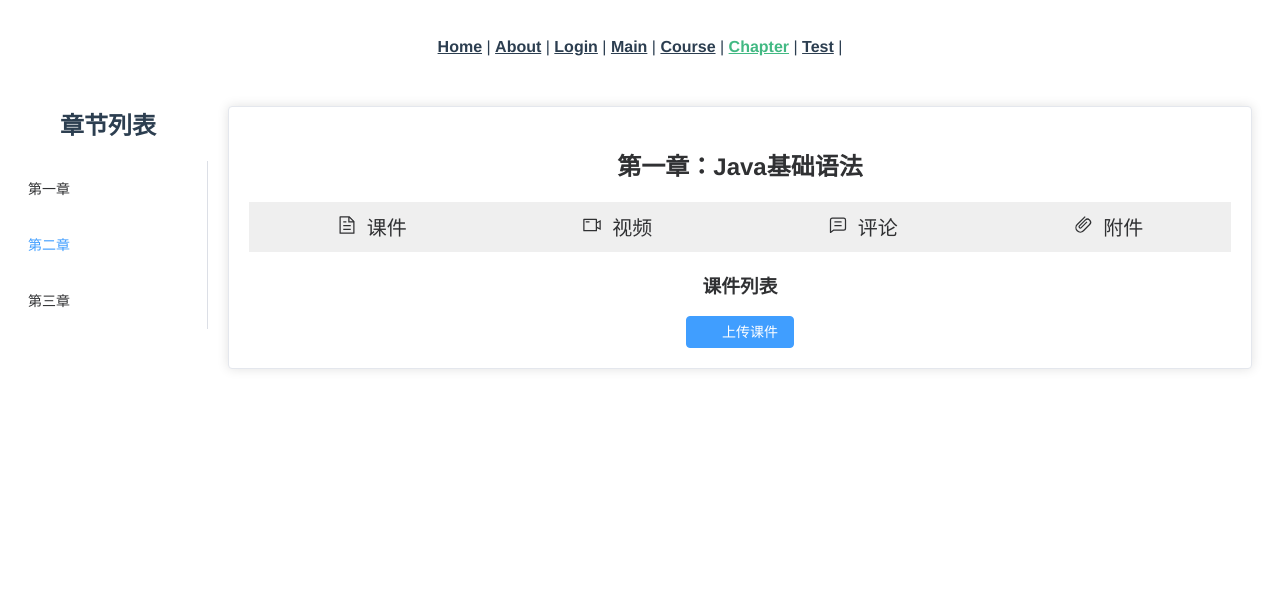
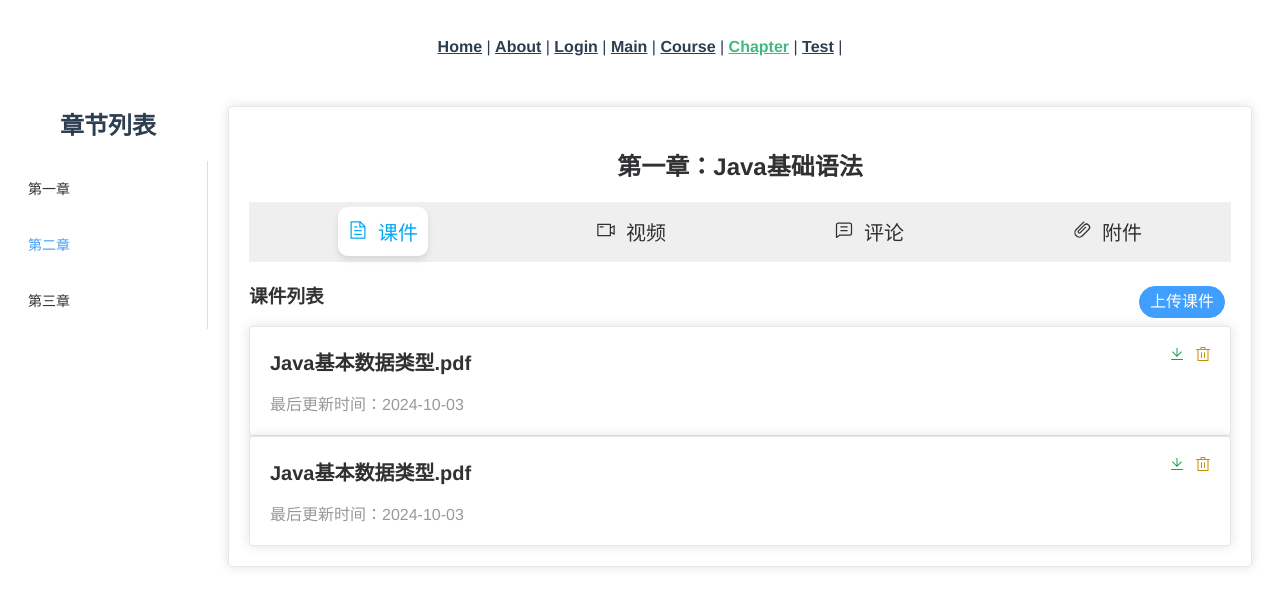
Before and after one commit to Nefelibata-Zhu/SUSTech-OOAD-OpenCourseWebsite, a Vue app in the folder Frontend/open-course-website/: page /#/chapter in a window 1280 px wide. Shown: the top 606 px of the page. Built offline with nearby package versions, Linux system fonts and the light colour scheme.

Commit message:
Update ChapterView

```diff
--- a/Frontend/open-course-website/src/views/ChapterView.vue
+++ b/Frontend/open-course-website/src/views/ChapterView.vue
@@ -13,43 +13,43 @@
         <el-card>
           <h2>第一章：Java基础语法</h2>
           <div class="slideway">
-            <div>
+            <div @click="this.status='课件'" :class="{ active: status === '课件' }" style="cursor: pointer">
               <el-icon class="icon"><Document /></el-icon>
               <span>课件</span>
             </div>
-            <div>
+            <div @click="this.status='视频'" :class="{ active: status === '视频' }" style="cursor: pointer">
               <el-icon class="icon"><VideoCamera /></el-icon>
               <span>视频</span>
             </div>
-            <div>
+            <div @click="this.status='评论'" :class="{ active: status === '评论' }" style="cursor: pointer">
               <el-icon class="icon"><ChatLineSquare /></el-icon>
               <span>评论</span>
             </div>
-            <div>
+            <div @click="this.status='附件'" :class="{ active: status === '附件' }" style="cursor: pointer">
               <el-icon class="icon"><Paperclip /></el-icon>
               <span>附件</span>
             </div>
           </div>
           <div>
-            <h3>{{getText1(this.status)}}</h3>
-            <div class="upload-button">
-              <el-button type="primary" icon="el-icon-upload">{{ getUploadButtonText(this.status) }}</el-button>
+            <div class="container">
+              <h3>{{getText1(this.status)}}</h3>
+              <el-button class="upload-button" type="primary">{{ getUploadButtonText(this.status) }}</el-button>
             </div>
-            <div class="content">
-              <div class="file-item" v-for="file in files" :key="file.id">
-                <div class="file-info">
-                  <div class="file-name">{{  }}</div>
-                  <div class="file-details">
-                    <span>{{  }}</span>
-                    <span>{{  }}</span>
-                  </div>
-                </div>
-                <div class="file-actions">
-                  <el-button type="text" icon="el-icon-download"></el-button>
-                  <el-button type="text" icon="el-icon-edit"></el-button>
-                  <el-button type="text" icon="el-icon-delete"></el-button>
-                </div>
-              </div>
+            <div class="list">
+              <el-row :gutter="20" v-for="(file, fileIndex) in this.coursewares" :key="file.fileID">
+                <el-col :span="24" >
+                  <el-card class="file-card">
+                    <div class="file-info">
+                      <span style="font-weight: bold; font-size: 20px; margin-bottom: 15px;">{{ file.fileName }}</span>
+                      <span style="color: #999;">最后更新时间：{{ file.updateTime }}</span>
+                    </div>
+                    <div class="file-actions">
+                      <el-icon class="download-button" @click="downloadFile(fileIndex)"><download /></el-icon>
+                      <el-icon class="delete-button" @click="deleteFile(fileIndex)"><delete /></el-icon>
+                    </div>
+                  </el-card>
+                </el-col>
+              </el-row>
             </div>
           </div>
         </el-card>
@@ -73,7 +73,23 @@ export default {
   },
   data() {
     return{
+      chapterID: 1,
       status: '课件',
+      coursewares: [
+        {
+          fileID: 1,
+          fileName: 'Java基本数据类型.pdf',
+          updateTime: '2024-10-03',
+        },
+        {
+          fileID: 2,
+          fileName: 'Java基本数据类型.pdf',
+          updateTime: '2024-10-03',
+        }
+      ],
+      videos: [
+
+      ],
     }
   },
   methods: {
@@ -98,6 +114,14 @@ export default {
       } else if (status === '附件') {
         return '上传附件';
       }
+    },
+    downloadFile(fileIndex){
+      alert("Downloading the file" + fileIndex)
+      console.log("Downloading the file" + fileIndex);
+    },
+    deleteFile(fileIndex){
+      alert("Deleting the file" + fileIndex)
+      console.log("Deleting the file" + fileIndex);
     }
   },
 
@@ -106,15 +130,84 @@ export default {
 
 <style>
 .slideway {
+  padding: 5px;
   display: flex;
   height: 50px;
   font-size: 20px;
   align-items: center; /* Center vertically */
   justify-content: space-around;
   margin-top: 20px;
-  background-color: #efefef ;
+  background-color: #efefef;
 }
+
+.active {
+  background-color: #ffffff;
+  color: #03a9f4;
+  border-radius: 10px;
+  padding: 10px;
+  box-shadow: 0 4px 6px rgba(0, 0, 0, 0.1);
+  transition: background-color 0.5s ease, border-color 0.5s ease, box-shadow 0.5s ease;
+}
+
 .icon {
   margin-right: 10px;
 }
+
+.file-card {
+  display: flex;
+  justify-content: space-between;
+  align-items: center;
+}
+
+.file-info {
+  display: flex;
+  flex-direction: column;
+  align-items: flex-start;
+  font-size: 16px;
+}
+
+.file-name {
+  font-weight: bold;
+}
+
+.file-meta {
+  color: #999;
+}
+
+.file-actions {
+  position: absolute;
+  top: 20px;
+  right: 20px;
+  color: #409EFF;
+}
+
+.container {
+  display: flex;
+  justify-content: space-between;
+  align-items: center;
+}
+
+.upload-button {
+  text-align: center;
+  border-radius: 25px;
+  padding: 10px;
+  cursor: pointer;
+  margin-top: 15px; /* 顶部间距 */
+  margin-right: 6px;
+  display: flex;
+  justify-content: center;
+  align-items: center;
+  font-size: 16px; /* 文字大小 */
+  color: #ffffff; /* 文字颜色 */
+}
+
+.download-button {
+  margin-right: 10px;
+  color: #16a34a;
+}
+
+.delete-button {
+  margin-right: 10px;
+  color: #cb8c08;
+}
 </style>
```
